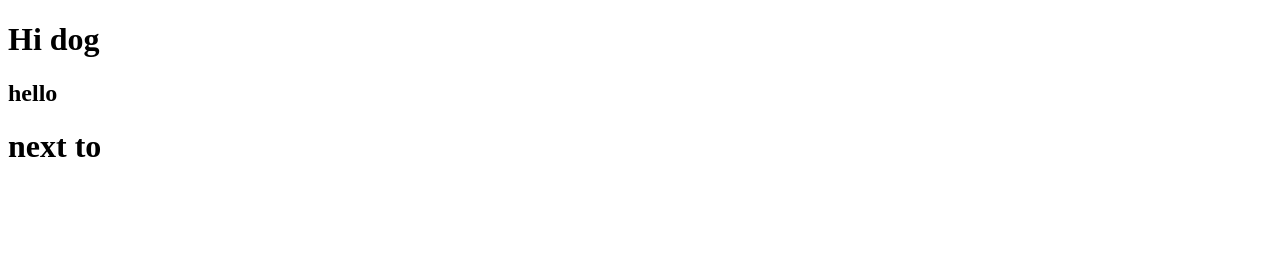
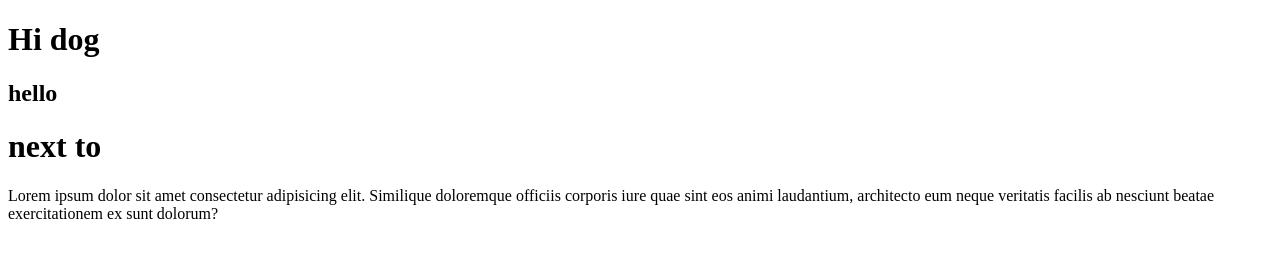
Before and after one commit to Bopha531/Github_homework, a plain HTML site: page index.html in a window 1280 px wide. Drawn offline with Linux system fonts and the light colour scheme.

Commit message:
last file

```diff
--- a/index.html
+++ b/index.html
@@ -9,5 +9,6 @@
     <h1>Hi dog</h1>
     <h2>hello</h2>
     <h1>next to</h1>
+    <p>Lorem ipsum dolor sit amet consectetur adipisicing elit. Similique doloremque officiis corporis iure quae sint eos animi laudantium, architecto eum neque veritatis facilis ab nesciunt beatae exercitationem ex sunt dolorum?</p>
 </body>
 </html>
```
